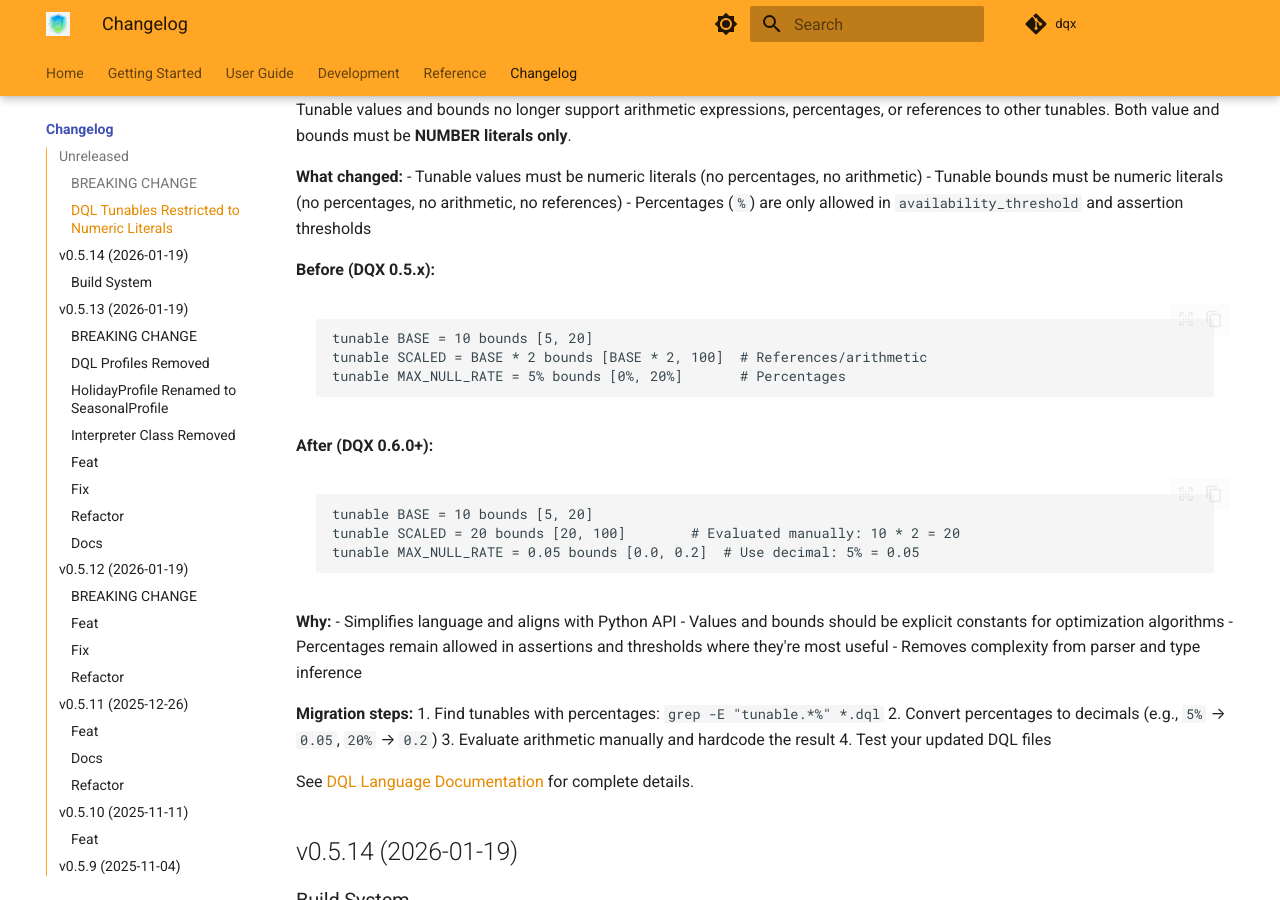
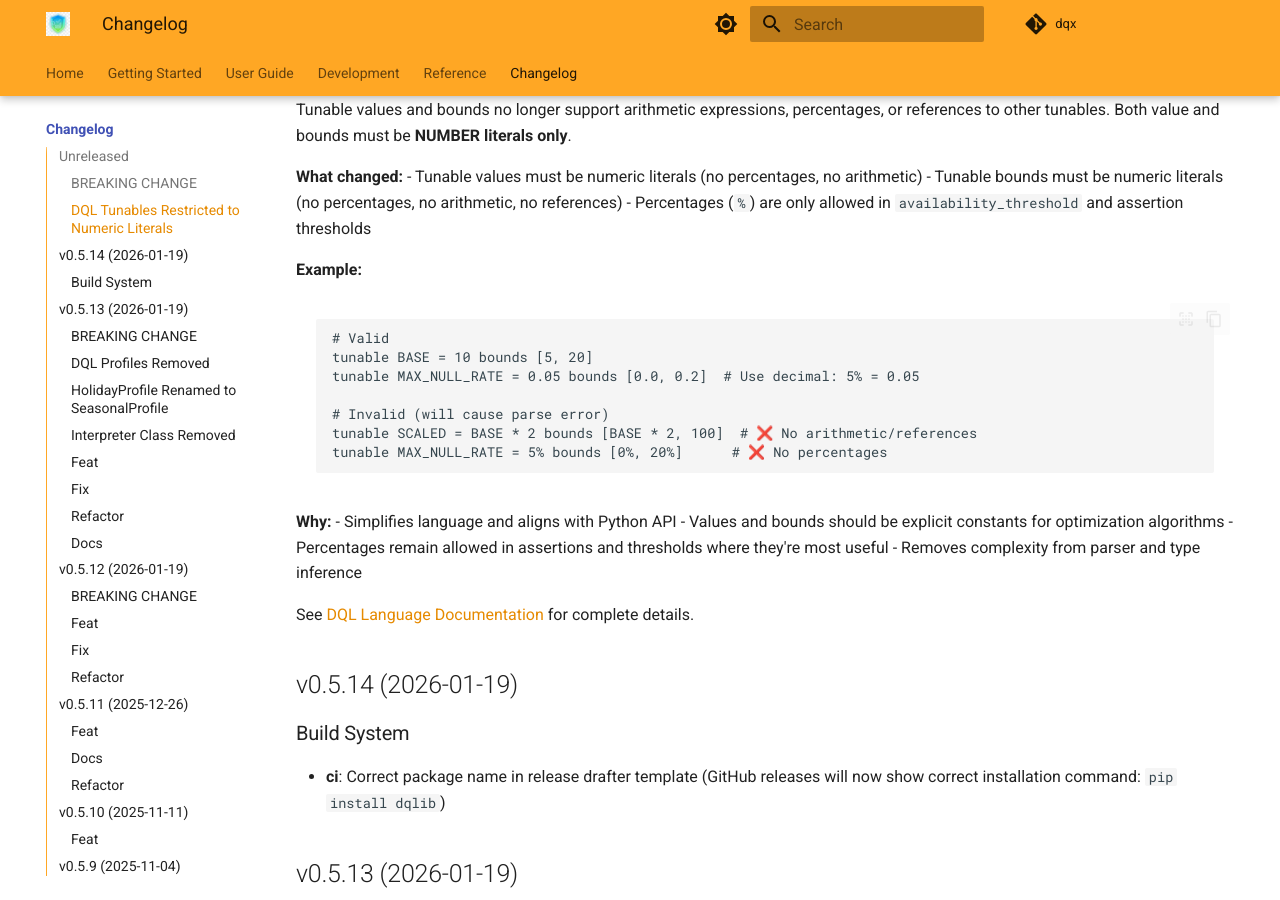
Before and after one commit to nampham2/dqx, an MkDocs documentation site: the page built from docs/changelog.md, in a window 1280 px wide and 900 px high, scrolled down 355 px. Built offline with MkDocs 1.6.1 and Material for MkDocs 9.7.7, drawn with Linux system fonts in a browser that asks for light colours; comment, search, counter and statistics services are not loaded.

Commit message:
docs(dql): remove migration steps from tunable restrictions
- Remove migration guide from dql-language.md
- Simplify CHANGELOG.md breaking change section
- Keep only what's valid/invalid with examples
- Focus on current behavior, not upgrade path

````diff
--- a/CHANGELOG.md
+++ b/CHANGELOG.md
@@ -11,18 +11,15 @@ Tunable values and bounds no longer support arithmetic expressions, percentages,
 - Tunable bounds must be numeric literals (no percentages, no arithmetic, no references)
 - Percentages (`%`) are only allowed in `availability_threshold` and assertion thresholds
 
-**Before (DQX 0.5.x):**
+**Example:**
 ```dql
+# Valid
 tunable BASE = 10 bounds [5, 20]
-tunable SCALED = BASE * 2 bounds [BASE * 2, 100]  # References/arithmetic
-tunable MAX_NULL_RATE = 5% bounds [0%, 20%]       # Percentages
-```
+tunable MAX_NULL_RATE = 0.05 bounds [0.0, 0.2]  # Use decimal: 5% = 0.05
 
-**After (DQX 0.6.0+):**
-```dql
-tunable BASE = 10 bounds [5, 20]
-tunable SCALED = 20 bounds [20, 100]        # Evaluated manually: 10 * 2 = 20
-tunable MAX_NULL_RATE = 0.05 bounds [0.0, 0.2]  # Use decimal: 5% = 0.05
+# Invalid (will cause parse error)
+tunable SCALED = BASE * 2 bounds [BASE * 2, 100]  # ❌ No arithmetic/references
+tunable MAX_NULL_RATE = 5% bounds [0%, 20%]      # ❌ No percentages
 ```
 
 **Why:**
@@ -30,12 +27,6 @@ tunable MAX_NULL_RATE = 0.05 bounds [0.0, 0.2]  # Use decimal: 5% = 0.05
 - Values and bounds should be explicit constants for optimization algorithms
 - Percentages remain allowed in assertions and thresholds where they're most useful
 - Removes complexity from parser and type inference
-
-**Migration steps:**
-1. Find tunables with percentages: `grep -E "tunable.*%" *.dql`
-2. Convert percentages to decimals (e.g., `5%` → `0.05`, `20%` → `0.2`)
-3. Evaluate arithmetic manually and hardcode the result
-4. Test your updated DQL files
 
 See [DQL Language Documentation](docs/design/dql-language.md#tunables) for complete details.
 
````
Also changed, not shown: docs/design/dql-language.md (+1 -17 lines).
